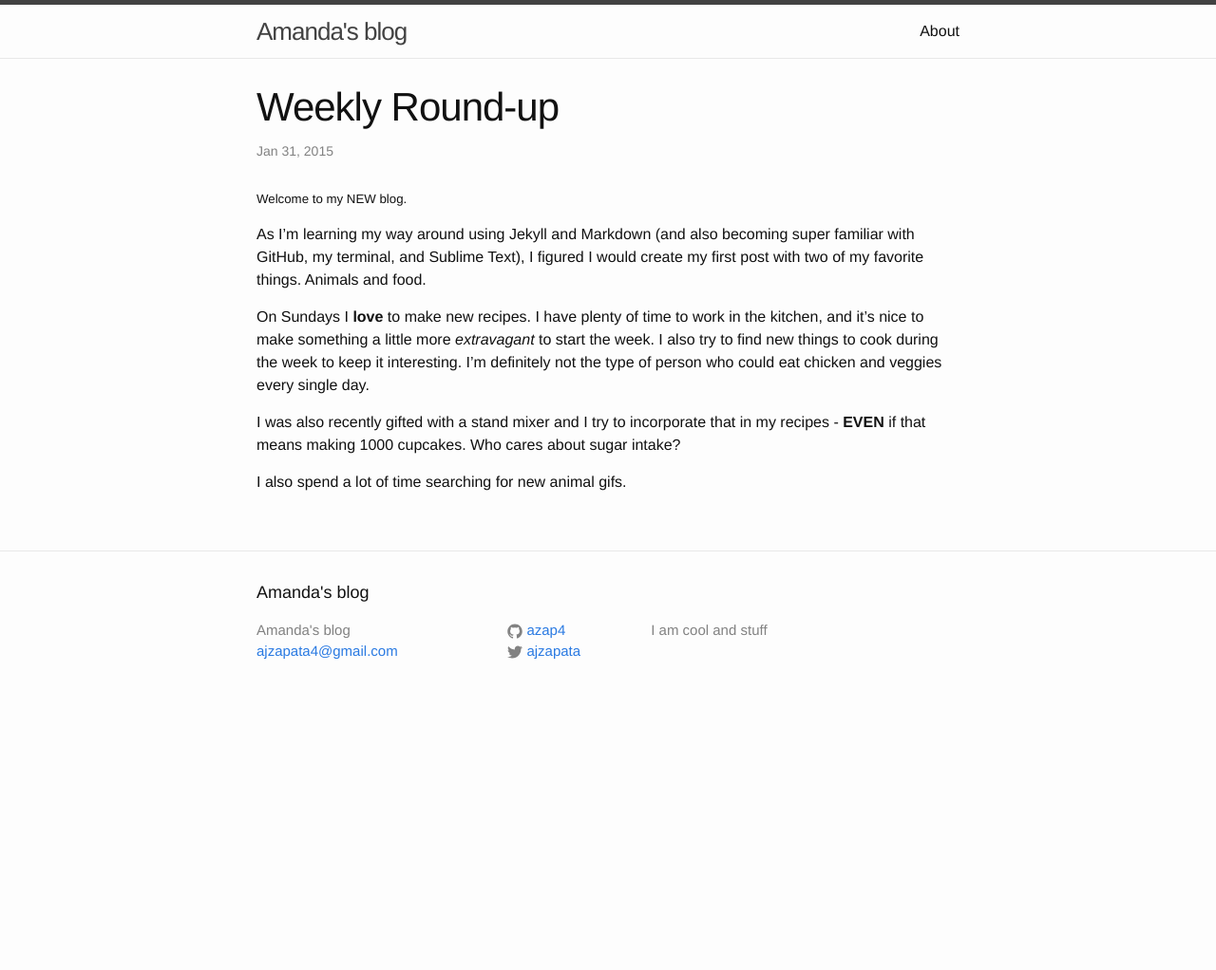
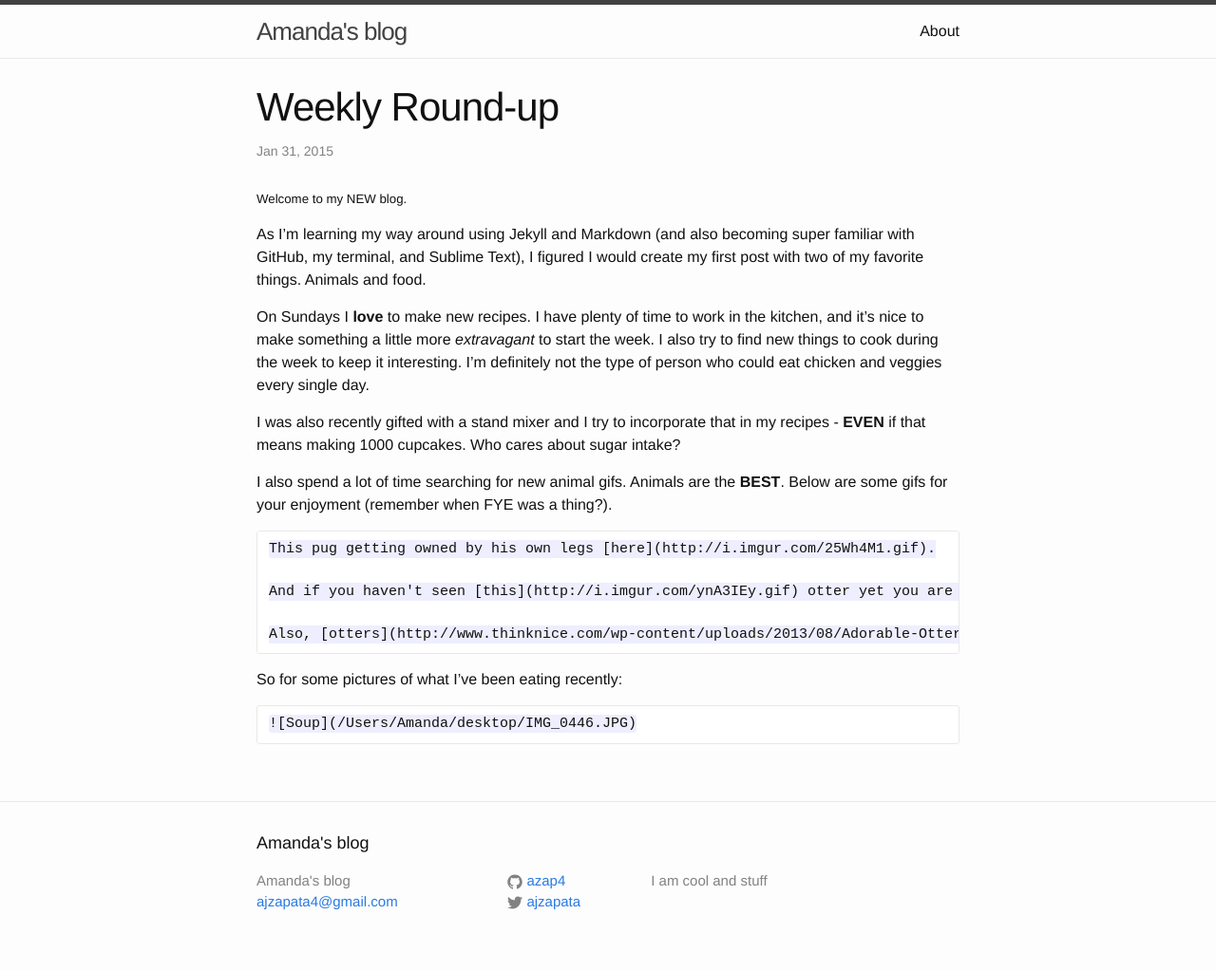
Before and after one commit to azap4/azap4.github.io, a Jekyll site: the page built from _posts/2015-01-25-Look-at-the-animals.md, in a window 1280 px wide. Shown: the whole page at 95% size. Built offline with Jekyll 4.4.1, drawn with Linux system fonts in a browser that asks for light colours; before the commit the page ends 900 px from its top, so only the background shows below that.

Commit message:
new weekly blog

```diff
--- a/_posts/2015-01-25-Look-at-the-animals.md
+++ b/_posts/2015-01-25-Look-at-the-animals.md
@@ -11,4 +11,14 @@ On Sundays I **love** to make new recipes. I have plenty of time to work in the
 
 I was also recently gifted with a stand mixer and I try to incorporate that in my recipes - **EVEN** if that means making 1000 cupcakes. Who cares about sugar intake?
 
-I also spend a lot of time searching for new animal gifs.
+I also spend a lot of time searching for new animal gifs. Animals are the **BEST**. Below are some gifs for your enjoyment (remember when FYE was a thing?).
+
+	This pug getting owned by his own legs [here](http://i.imgur.com/25Wh4M1.gif).
+
+	And if you haven't seen [this](http://i.imgur.com/ynA3IEy.gif) otter yet you are missing out.
+
+	Also, [otters](http://www.thinknice.com/wp-content/uploads/2013/08/Adorable-Otter.gif) are the greatest/cutest/I want one.
+
+So for some pictures of what I've been eating recently:
+
+	![Soup](/Users/Amanda/desktop/IMG_0446.JPG)
```
